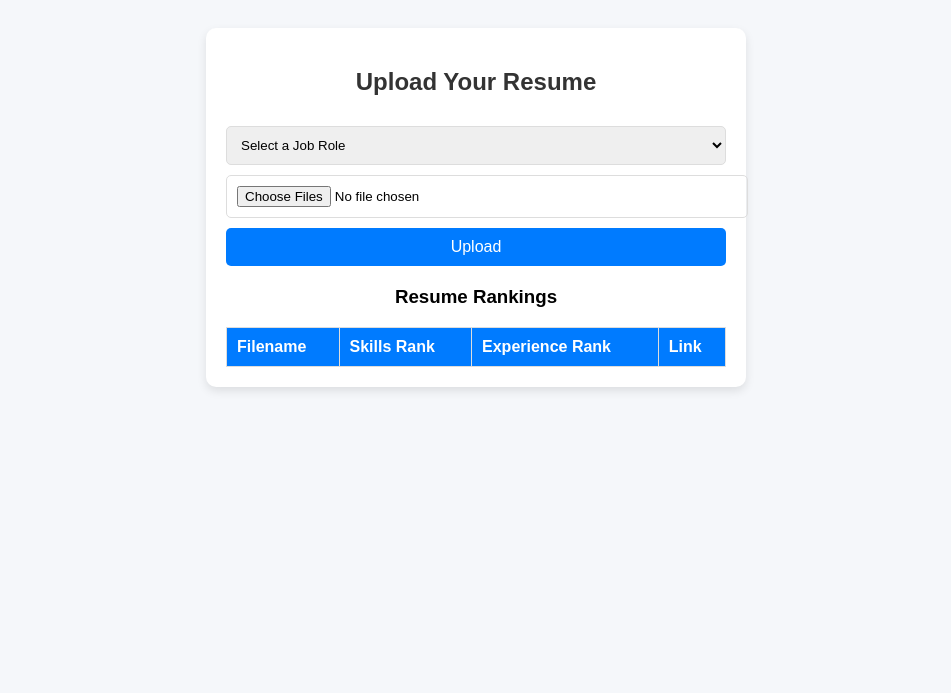
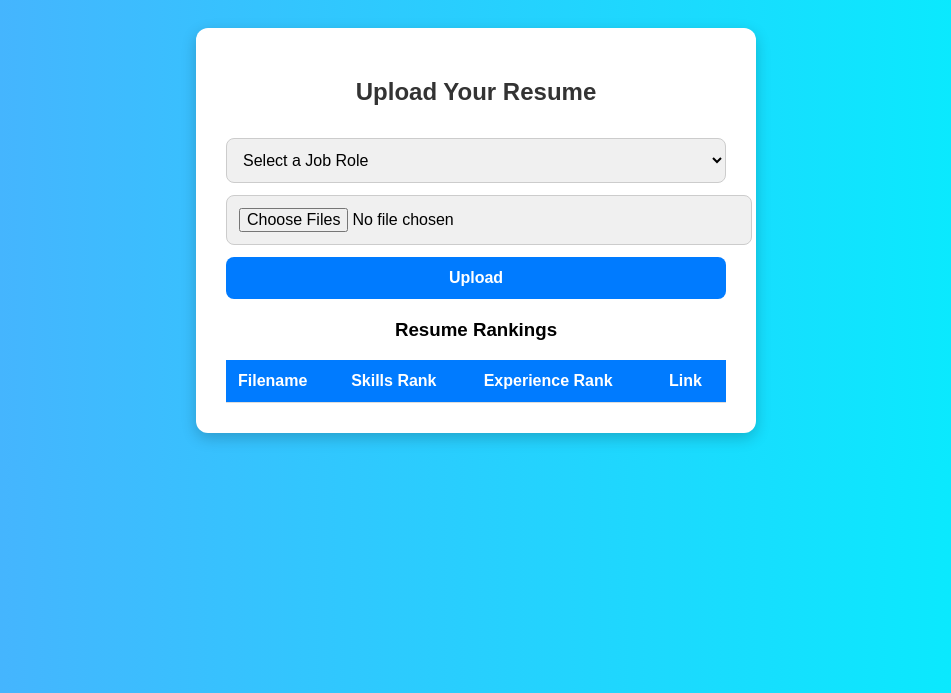
Before and after one commit to Hariiikrishnan/resume_ranker, a Flask app: page / in a window 1280 px wide. Shown: the top 693 px of the page, without its empty margins (164-1115 px from the left). Run offline with Flask 3, Linux system fonts and the light colour scheme; lists and menus that the app fills with data are empty.

Commit message:
Changed Design

```diff
--- a/templates/index.html
+++ b/templates/index.html
@@ -6,53 +6,48 @@
     <title>Resume Upload</title>
     <style>
         body {
-            font-family: Arial, sans-serif;
-            background: #f5f7fa;
+            font-family: 'Poppins', sans-serif;
+            background: linear-gradient(to right, #4facfe, #00f2fe);
             text-align: center;
             padding: 20px;
         }
         .container {
             max-width: 500px;
             background: white;
-            padding: 20px;
-            border-radius: 10px;
-            box-shadow: 0px 4px 10px rgba(0, 0, 0, 0.1);
+            padding: 30px;
+            border-radius: 12px;
+            box-shadow: 0px 5px 15px rgba(0, 0, 0, 0.2);
             margin: auto;
         }
         h2 {
             color: #333;
+            font-weight: 600;
+        }
+        select, input[type="file"], button {
+            width: 100%;
+            padding: 12px;
+            border: none;
+            border-radius: 8px;
+            margin-top: 12px;
+            font-size: 16px;
         }
         select, input[type="file"] {
-            width: 100%;
-            padding: 10px;
-            border: 1px solid #ddd;
-            border-radius: 5px;
-            margin-top: 10px;
-        }
-        input[type="file"] {
-            width: 100%;
-            padding: 10px;
-            border: 1px solid #ddd;
-            border-radius: 5px;
-            margin-top: 10px;
+            background: #f0f0f0;
+            border: 1px solid #ccc;
         }
         button {
             background: #007bff;
             color: white;
-            border: none;
-            padding: 10px 15px;
-            font-size: 16px;
-            border-radius: 5px;
+            font-weight: 600;
             cursor: pointer;
-            margin-top: 10px;
-            width: 100%;
+            transition: 0.3s;
+        }
+        button:hover {
+            background: #0056b3;
         }
         button:disabled {
             background: #b0c4de;
             cursor: not-allowed;
-        }
-        button:hover:enabled {
-            background: #0056b3;
         }
         #message {
             color: #28a745;
@@ -68,19 +63,17 @@
             margin-top: 10px;
         }
         th, td {
-            border: 1px solid #ddd;
-            padding: 10px;
+            padding: 12px;
             text-align: left;
+            border-bottom: 1px solid #ddd;
         }
         th {
             background: #007bff;
             color: white;
         }
         tr:nth-child(even) {
-            background: #f2f2f2;
+            background: #f9f9f9;
         }
-
-        /* Loader Styles */
         .loader {
             display: none;
             margin: 10px auto;
@@ -101,44 +94,17 @@
 
     <div class="container">
         <h2>Upload Your Resume</h2>
-
-        <!-- <select id="jobRole" onchange="updateSkills()"> -->
-        <select id="jobRole" >
+        <select id="jobRole">
             <option value="">Select a Job Role</option>
             <option value="Software Engineer">Software Engineer</option>
             <option value="Data Scientist">Data Scientist</option>
             <option value="UI/UX Designer">UI/UX Designer</option>
             <option value="Backend Developer">Backend Developer</option>
-            <option value="Frontend Developer">Frontend Developer</option>
-            <option value="DevOps Engineer">DevOps Engineer</option>
-            <option value="Cybersecurity Analyst">Cybersecurity Analyst</option>
-            <option value="Mobile App Developer">Mobile App Developer</option>
-            <option value="AI Engineer">AI Engineer</option>
-            <option value="Cloud Engineer">Cloud Engineer</option>
-            <option value="Product Manager">Product Manager</option>
-            <option value="Business Analyst">Business Analyst</option>
-            <option value="Database Administrator">Database Administrator</option>
-            <option value="Game Developer">Game Developer</option>
-            <option value="Embedded Systems Engineer">Embedded Systems Engineer</option>
-            <option value="Blockchain Developer">Blockchain Developer</option>
-            <option value="Digital Marketer">Digital Marketer</option>
-            <option value="Mechanical Engineer">Mechanical Engineer</option>
-            <option value="Electrical Engineer">Electrical Engineer</option>
-            <option value="Biomedical Engineer">Biomedical Engineer</option>
         </select>
-
-
-
         <input type="file" id="resume" multiple />
         <button id="uploadBtn" onclick="uploadResume()">Upload</button>
-
-
-
-        <!-- Loader -->
         <div class="loader" id="loader"></div>
-
         <p id="message"></p>
-
         <div class="rankings-container">
             <h3>Resume Rankings</h3>
             <table id="rankings-table">
@@ -170,7 +136,6 @@
                 return;
             }
 
-            // Show loader & disable button
             loader.style.display = "block";
             uploadBtn.disabled = true;
 
@@ -189,26 +154,23 @@
                 document.getElementById('message').innerText = data.message;
                 let rankingsTable = document.getElementById('rankings');
                 rankingsTable.innerHTML = "";
-
                 data.rankings.forEach(resume => {
                     rankingsTable.innerHTML += `
                         <tr>
                             <td><strong>${resume.filename}</strong></td>
                             <td>${resume.skills_rank}</td>
                             <td>${resume.experience_rank}</td>
-                            <td> <button onclick="window.open('${resume.file_url}', '_blank')">Open Now</button></td>
+                            <td> <button onclick="window.open('${resume.file_url}', '_blank')">Open</button></td>
                         </tr>
                     `;
                 });
             })
             .catch(error => console.error("Error:", error))
             .finally(() => {
-                // Hide loader & enable button
                 loader.style.display = "none";
                 uploadBtn.disabled = false;
             });
         }
     </script>
-
 </body>
 </html>
```
